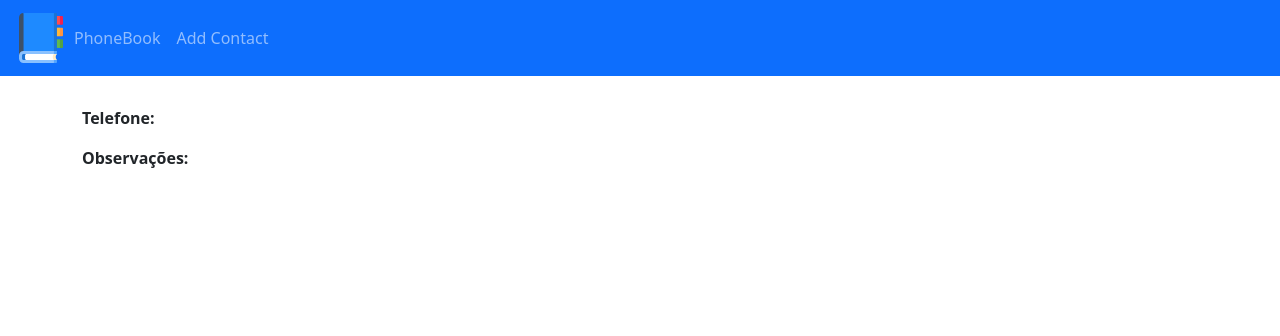
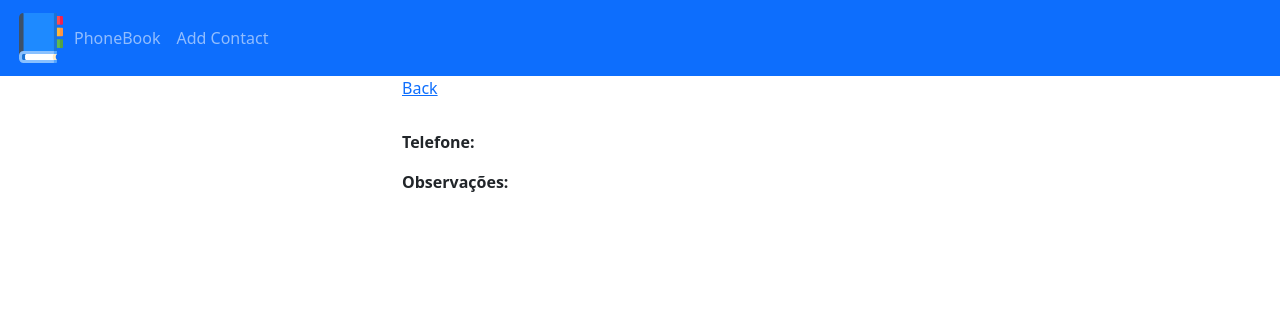
Before and after one commit to leonardojcpg/phoneBook, a PHP site: page /show.php in a window 1280 px wide. Shown: the top 336 px of the page. Run offline with PHP 8.4, Linux system fonts and the light colour scheme; data that the repository does not hold is empty.

Commit message:
feat: Creating backButton component

```diff
--- a/css/styles.css
+++ b/css/styles.css
@@ -70,3 +70,10 @@
     margin: 0 auto;
     margin-top: 1.875rem;
 }
+
+/* SHOW PAGE */
+
+#view-contact-container{
+    max-width: 31.25rem;
+    margin: 0 auto;
+}
--- a/show.php
+++ b/show.php
@@ -4,6 +4,7 @@
 ?>
 
 <div class="container" id="view-contact-container">
+    <?php include_once("templates/backButton.html") ?>
     <h1 id="main-title"><?= $contact['name'] ?></h1>
     <p class="bold"><b>Telefone:</b></p>
     <p><?= $contact['phone'] ?></p>
--- /dev/null
+++ b/templates/backButton.html
@@ -0,0 +1,3 @@
+<div id="back-link-container">
+    <a href="<?= $BASE_URL ?>index.php" id="back-link">Back</a>
+</div>
```
